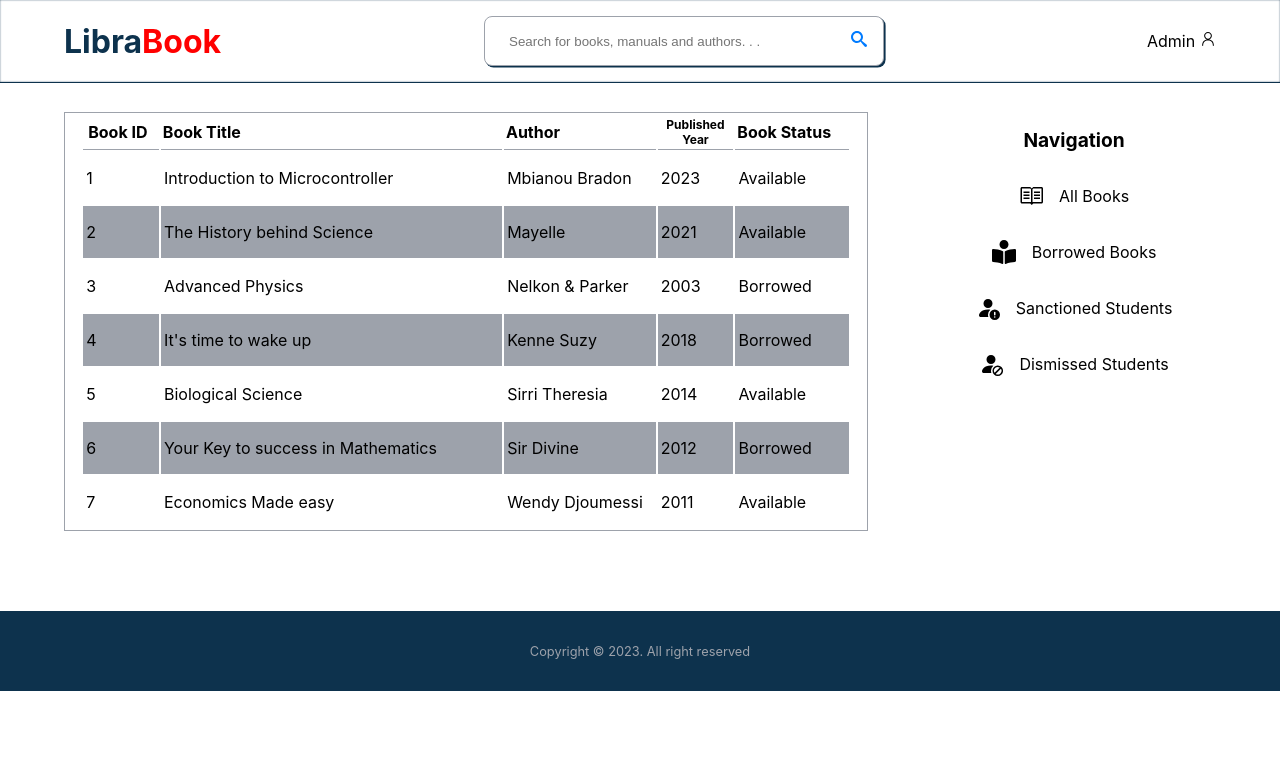
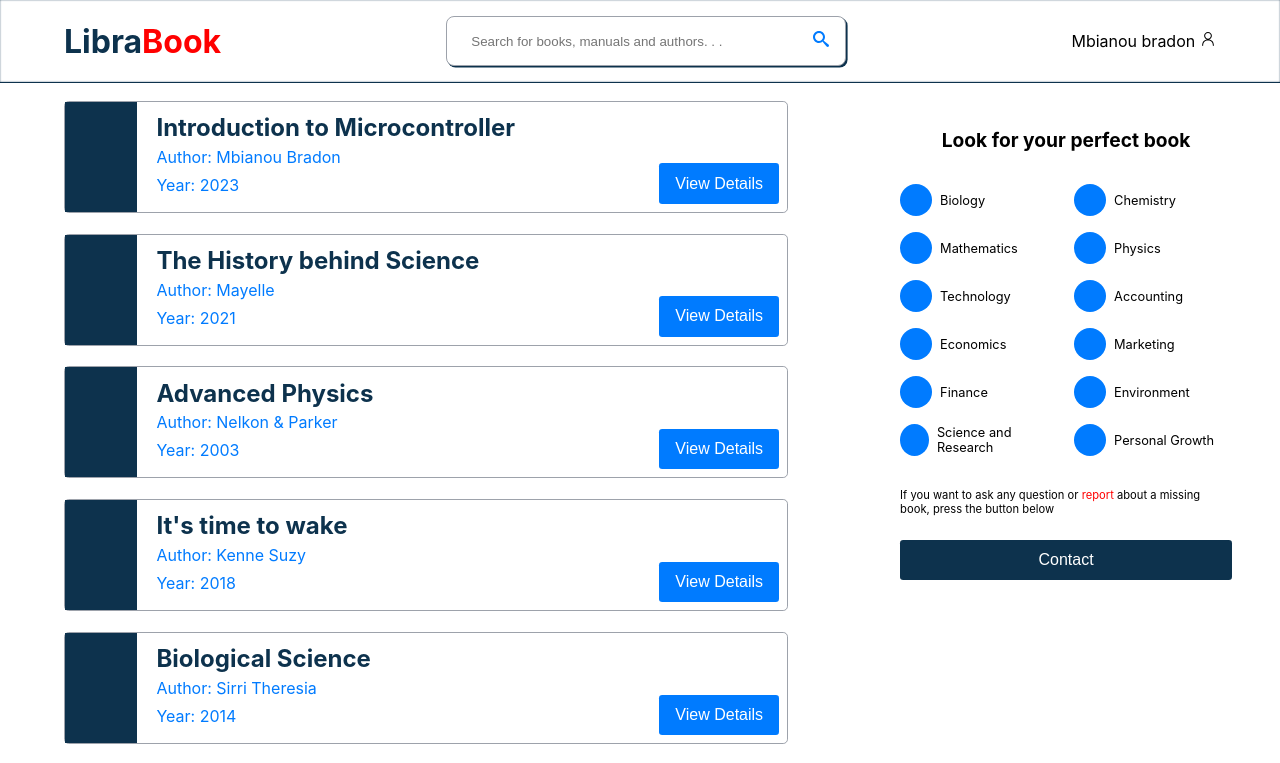
Before and after one commit to mbianou-bradon/Library-management-system, a React (Create React App) app: page /book/1 in a window 1280 px wide. Shown: the top 763 px of the page. Built offline with nearby package versions, Linux system fonts and the light colour scheme.

Commit message:
Added router

```diff
--- a/src/App.js
+++ b/src/App.js
@@ -4,19 +4,47 @@ import Navbar from './components/Navbar/Navbar';
 import BookList from "./components/BookList/BookList"
 import Footer from "./components/Footer/Footer"
 import SideMenu from './components/sideMenu/SideMenu';
+import { Outlet, RouterProvider, createBrowserRouter } from 'react-router-dom';
+import StudentTable from './components/StudentTable/StudentTable';
+import BookDetails from './components/BookDetails/BookDetails';
 
-function App() {
-  return (
+const MyApp = () => {
+  return(
     <div className="App">
       <Navbar/>
-      {/* <BookCard/> */}
       <main>
-        <BookList />
+        <Outlet/>
         <SideMenu/>
       </main>
 
       <Footer />
     </div>
+  )
+}
+
+const router = createBrowserRouter(
+  [
+    {
+      element : <MyApp/>,
+      // errorElement : <Error/>,
+      children: [
+        { path : "/", element : <BookList />},
+        { path : "/book/:borrowedbook", element : <BookList/>},
+        { path : "/addBook", element : <BookList/>},
+        { path : "/bookDetail", element : <BookDetails/>},
+        { path: "/allstudents", element: <StudentTable />},
+        { path: "/sanctionstudent", element: <StudentTable />},
+        { path: "/dismissedstudent", element: <StudentTable />}
+      ]
+    }
+  ]
+)
+
+function App() {
+  return (
+    <div>
+      <RouterProvider router={router} />
+    </div>
   );
 }
 
--- a/src/BookTable/BookTable.jsx
+++ b/src/BookTable/BookTable.jsx
@@ -1,13 +1,22 @@
 import React from "react"
 import { bookData } from "../studentData"
 import "./booktable.css"
+import { useParams } from "react-router-dom"
 
 export default function BookTable(){
     const [bookDataInfo, setBookDataInfo] = React.useState(bookData)
 
+    const { borrowedbook } = useParams();
+
     const handleFilter = () => {
         setBookDataInfo(bookDataInfo.filter(book => book.status === "Borrowed"));
     }
+
+    if(borrowedbook === "borrowedbook"){
+        handleFilter();
+    }
+
+
     return(
         <div className="table_container">
             <table>
--- a/src/components/sideMenu/SideMenu.jsx
+++ b/src/components/sideMenu/SideMenu.jsx
@@ -4,6 +4,7 @@ import { GoBook } from "react-icons/go"
 import { BsPersonFillExclamation, BsPersonFillSlash } from "react-icons/bs"
 import { FaBookReader } from "react-icons/fa"
 import { store } from "../../redux/store"
+import { NavLink } from "react-router-dom"
 
 
 export default function SideMenu(){
@@ -11,6 +12,8 @@ export default function SideMenu(){
     const role = admin === "admin"? true : false
 
     const [isAdmin, setIsAdmin] = React.useState(role)
+
+    const borrowedbook = "borrowedbook"
 
     return (
         <div className="sidebar_container">
@@ -74,20 +77,28 @@ export default function SideMenu(){
                 </div>
                 <ul className="navigation__links">
                     <li>
+                        <NavLink to={"/"} className={({isActive})=> !isActive? "nav_link ": "nav_link_active"}>
                             <GoBook className="nav_icon"/>
                             All Books
+                        </NavLink>
                     </li>
                     <li>
+                        <NavLink to={`/book/${borrowedbook}`} className={({isActive})=> !isActive? "nav_link" : "nav_link_active"}>
                             <FaBookReader className="nav_icon"/>
                             Borrowed Books
+                        </NavLink>
                     </li>
                     <li>
+                        <NavLink to={"/sanctionstudent"} className={({isActive})=> !isActive? "nav_link" : "nav_link_active"}>
                             <BsPersonFillExclamation className="nav_icon"/>
                             Sanctioned Students
+                        </NavLink>
                     </li>
                     <li>
+                        <NavLink to={"/dismissedstudent"} className={({isActive})=> !isActive? "nav_link" : "nav_link_active"}>
                             <BsPersonFillSlash className="nav_icon"/>
                             Dismissed Students
+                        </NavLink>
                     </li>
                     {/* <BiSolidBookAdd/> */}
                 </ul>
--- a/src/components/sideMenu/sideMenu.css
+++ b/src/components/sideMenu/sideMenu.css
@@ -69,7 +69,7 @@ span {
     justify-content: center;
 }
 
-.navigation__links > li{
+.navigation__links > li, .nav_link, .nav_link_active{
     cursor: pointer;
     transition: 0.15s ease-in;
     display: flex;
@@ -86,3 +86,14 @@ span {
 .nav_icon {
     font-size: 1.5rem;
 }
+
+.nav_link {
+    color: var(--primary-color-dark);
+    text-decoration: none;
+}
+
+.nav_link_active {
+    color: var(--primary-color);
+    text-decoration: none;
+
+}
--- a/src/redux/features/roleSlice.js
+++ b/src/redux/features/roleSlice.js
@@ -1,7 +1,7 @@
 import { createSlice } from "@reduxjs/toolkit";
 
 const initialState = {
-    role : "admin",
+    role : "student",
 }
 
 export const roleSlice = createSlice({
```
Lines whose indentation alone changed are shown as unchanged.
